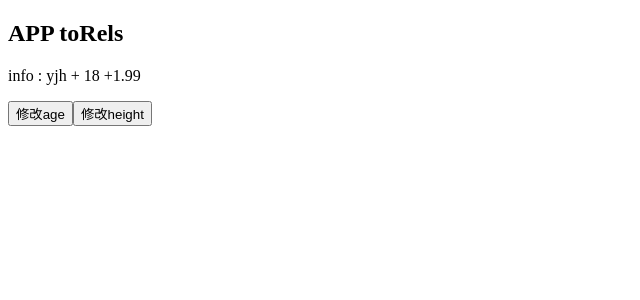
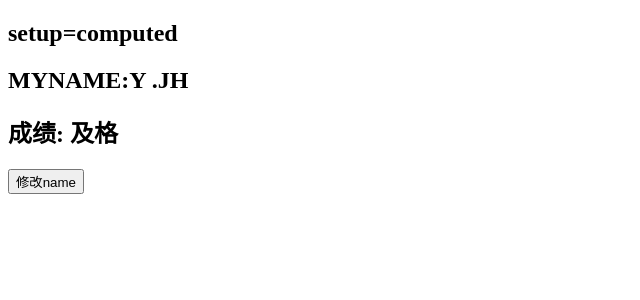
Before and after one commit to Arknighter/vue_composition_api, a Vue app: page / in a window 1280 px wide. Shown: the top 300 px of the page, without its empty margins (0-640 px from the left). Built offline with nearby package versions, Linux system fonts and the light colour scheme.

Commit message:
new file:   "src/05Setup\347\232\204computed/App.vue" 	modified:   src/main.js

```diff
--- /dev/null
+++ b/src/05Setup的computed/App.vue
@@ -0,0 +1,59 @@
+<template>
+    <h2>  setup=computed</h2>
+    <h2>  MYNAME:{{ fullname }} </h2>
+    <h2> 成绩: {{ scoreLevel }}</h2>
+    <button @click="setFullName">修改name</button>
+</template>
+
+
+<script>
+import { computed, reactive, ref } from 'vue';
+
+export default{
+    setup(){
+        const name = reactive({
+            firstName:"Y",
+            lastName:".JH"
+        })
+        // const fullname = computed(()=>{
+        //     return name.firstName + " " + name.lastName
+        // })
+        //computed 返回的是ref  .value调用
+        const fullname = computed({
+            set:function(newValue){
+                const tempNames = newValue.split(" ")
+                name.firstName = tempNames[0]
+                name.lastName = tempNames[1]
+            },
+            get:function(){
+                return name.firstName + " " + name.lastName
+            }
+        })
+        const setFullName = () => {
+            fullname.value="yjh newname"
+        }
+        const score = ref(69)
+        const scoreLevel = computed(()=>{
+            return score.value >= 60 ? "及格" : "不及格"
+        })
+
+        return{
+            name,
+            fullname,
+            scoreLevel,
+            setFullName
+        }
+
+    }
+
+
+
+}
+
+
+</script>
+
+<style scoped>
+
+
+</style>
--- a/src/main.js
+++ b/src/main.js
@@ -4,8 +4,8 @@ import { createApp } from 'vue'
 
 // import App from './02Setup定义数据/App.vue'
 // import App from './03Setup的其他函数/App.vue'
-import App from './04Setip的toRefs/App.vue'
-
+// import App from './04Setip的toRefs/App.vue'
+import App from './05Setup的computed/App.vue'
 
 // import App from './02Setup定义数据/AppCat.vue'
 createApp(App).mount('#app')
```
